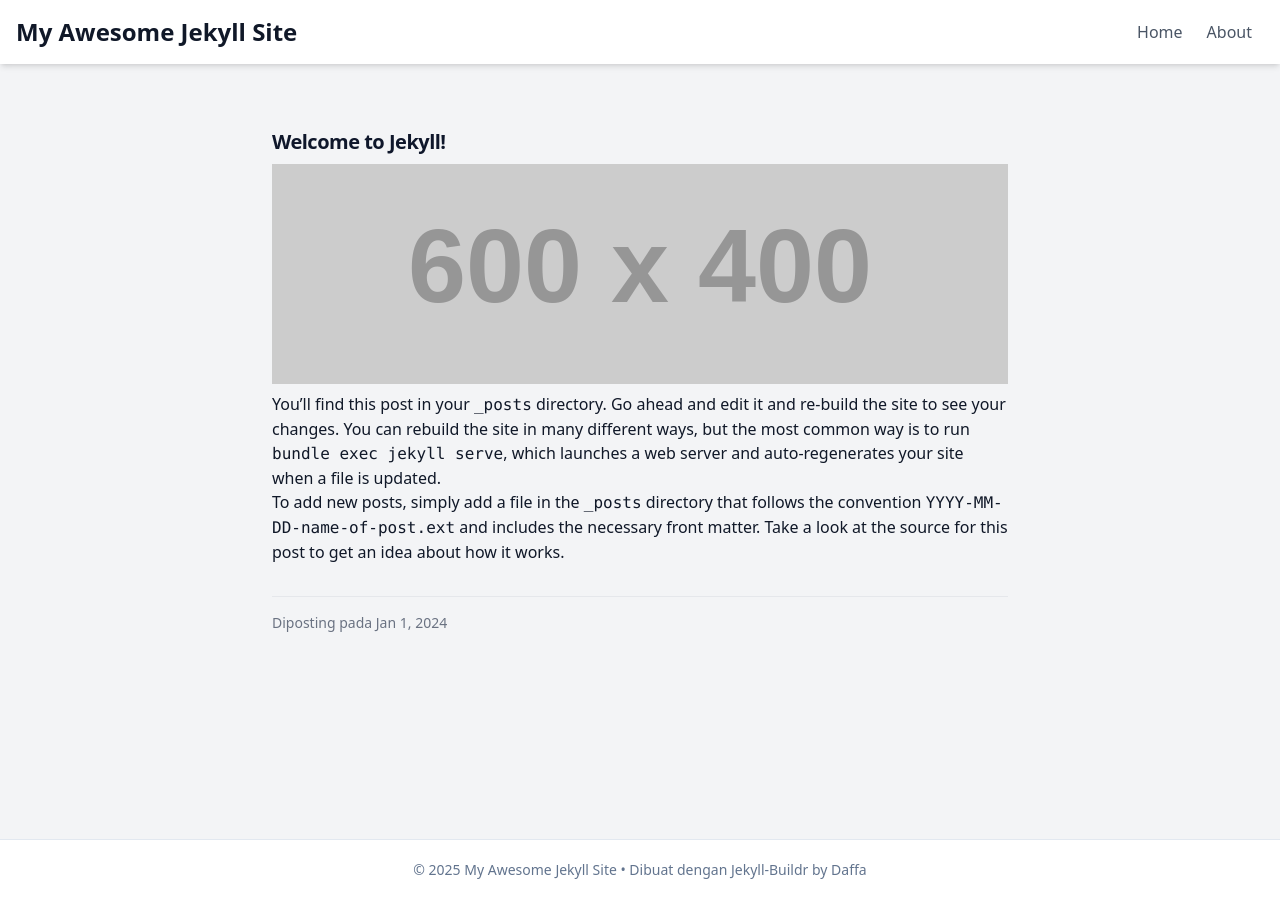
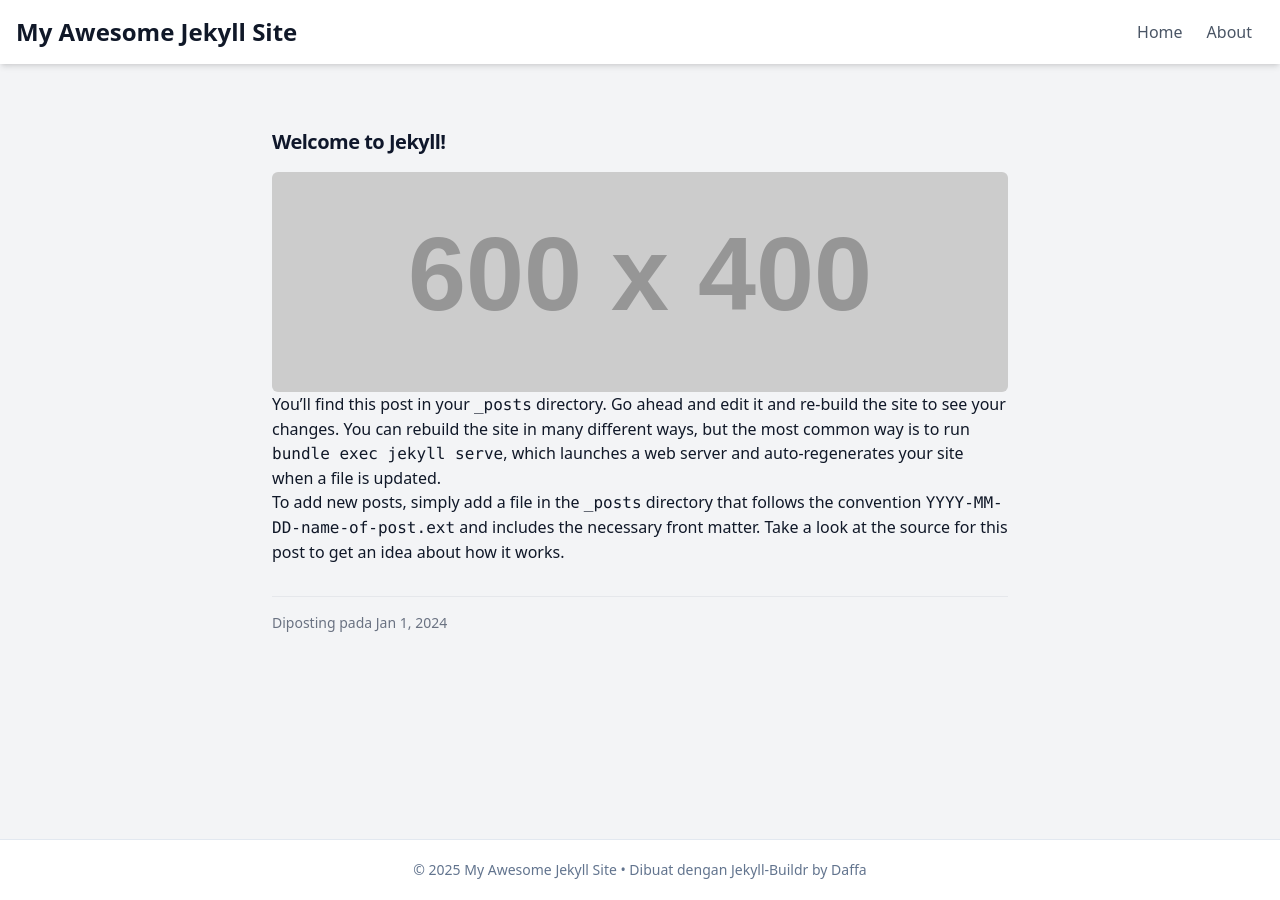
Before and after one commit to daffadevhosting/jekyll-tailwind-boilerplate, a Jekyll site: the page built from _posts/2024-01-01-welcome-to-jekyll.md, in a window 1280 px wide. Built offline with Jekyll 4.4.1, drawn with Linux system fonts in a browser that asks for light colours.

Commit message:
buildr: update post.html

```diff
--- a/_layouts/post.html
+++ b/_layouts/post.html
@@ -3,12 +3,13 @@ layout: default
 ---
 <article class="post h-entry px-4 py-8 max-w-3xl mx-auto" itemscope itemtype="http://schema.org/BlogPosting">
 
-        <h2 class="mb-2 text-xl font-bold tracking-tight text-slate-900 dark:text-white transition-colors">
+        <h2 class="mb-4 text-xl font-bold tracking-tight text-slate-900 dark:text-white transition-colors">
           {{ page.title }}
         </h2>
 
-        <img src="{{ page.image | relative_url }}" alt="{{ page.title }}" class="w-full h-55 object-cover">
-  <div class="post-content e-content prose mt-2 prose-lg dark:prose-invert" itemprop="articleBody">
+        <img src="{{ page.image | relative_url }}" alt="{{ page.title }}" class="w-full h-55 rounded-md object-cover">
+
+  <div class="post-content e-content prose prose-lg dark:prose-invert" itemprop="articleBody">
     {{ content }}
   </div>
 
@@ -21,10 +22,10 @@ layout: default
       <br>
       Kategori:
       {%- for tag in page.tags -%}
-        <a href="{{ site.baseurl }}/tags/{{ tag | slugify }}/" class="text-purple-600 dark:text-purple-400 hover:underline">#{{ tag }}</a>{%- unless forloop.last -%},{%- endunless -%}
+        <a href="/tags/{{ tag | slugify }}/" class="text-purple-600 dark:text-purple-400 hover:underline">#{{ tag }}</a>{%- unless forloop.last -%},{%- endunless -%}
       {%- endfor -%}
     {%- endif -%}
   </div>
 
-  <a class="u-url" href="{{ site.baseurl }}{{ page.url | relative_url }}" hidden></a>
+  <a class="u-url" href="{{ page.url | relative_url }}" hidden></a>
 </article>
```
